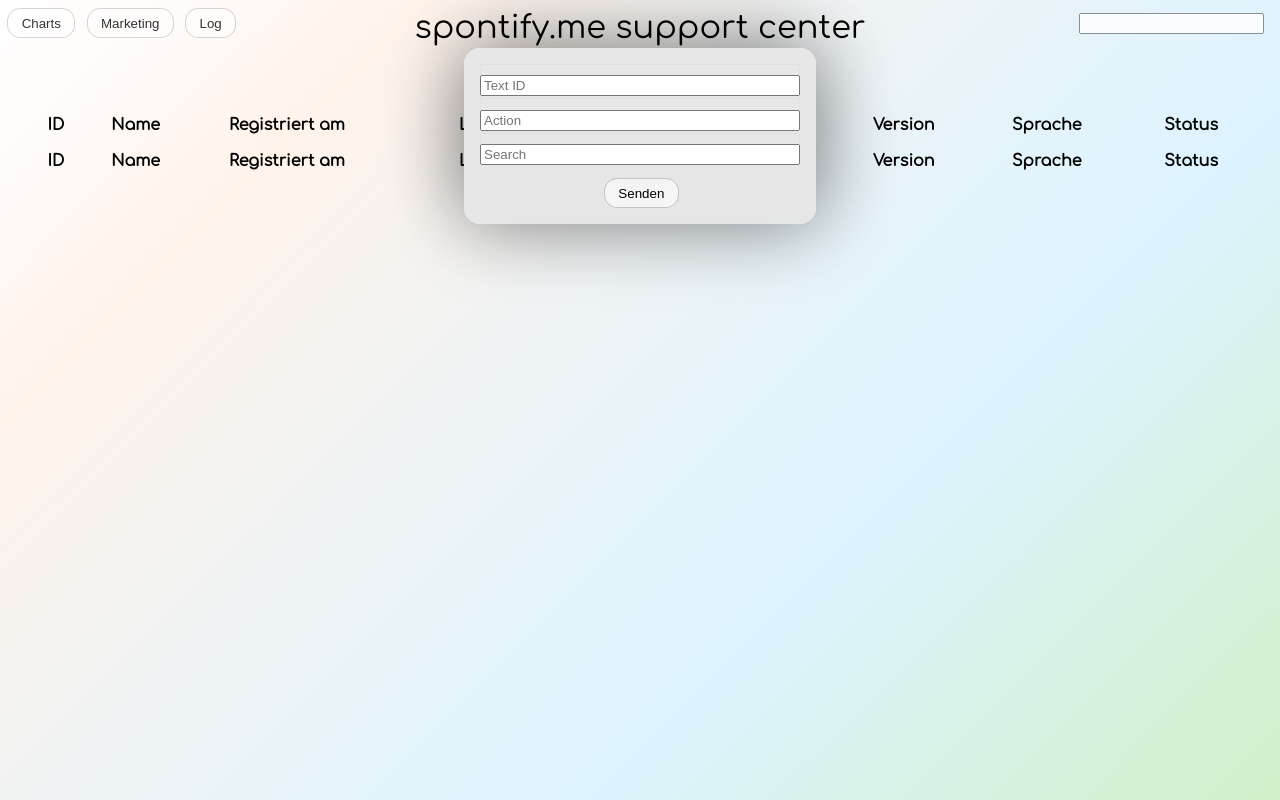
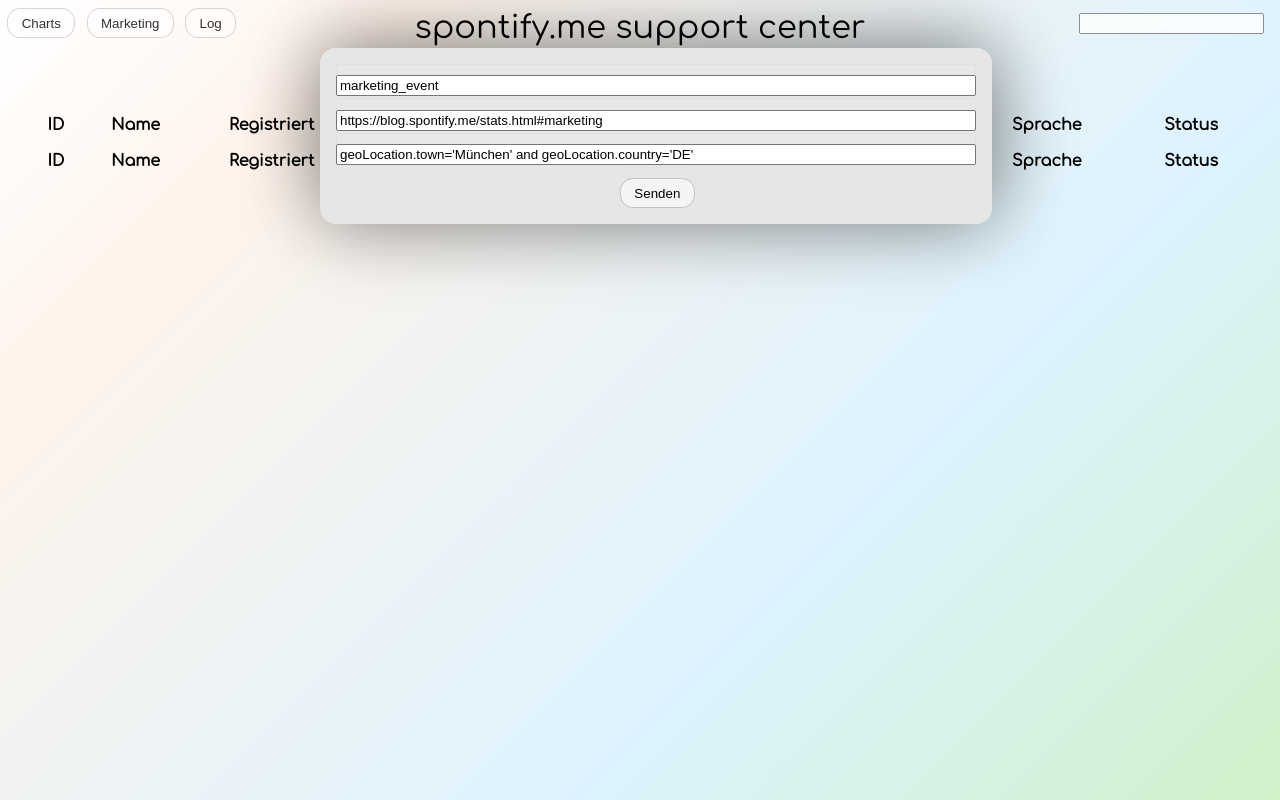
Before and after one commit to maniafschar/spontify.me-sc, a website built with webpack: page src/index.html in a window 1280 px wide. Both pictures are taken after a click on the button "Marketing". Built offline with nearby package versions, Linux system fonts and the light colour scheme.

Commit message:
prefill marketing dialog

```diff
--- a/src/css/main.css
+++ b/src/css/main.css
@@ -96,11 +96,11 @@
 login,
 marketing {
     position: fixed;
-    width: 20em;
+    width: 40em;
     background: rgba(230, 230, 230, 0.95);
     z-index: 9;
     left: 50%;
-    margin-left: -11em;
+    margin-left: -20em;
     top: 3em;
     padding: 1em;
     border-radius: 1em;
--- a/src/index.html
+++ b/src/index.html
@@ -36,9 +36,9 @@
     </login>
     <marketing style="display:none;">
         <users></users>
-        <input placeholder="Text ID" class="text" />
-        <input placeholder="Action" class="action" />
-        <input placeholder="Search" class="search" />
+        <input placeholder="Text ID" class="text" value="marketing_event" />
+        <input placeholder="Action" class="action" value="https://blog.spontify.me/stats.html#marketing" />
+        <input placeholder="Search" class="search" value="geoLocation.town='München' and geoLocation.country='DE'" />
         <button onclick="api.marketing()">Senden</button>
     </marketing>
     <table id="contacts" class="display">
```
